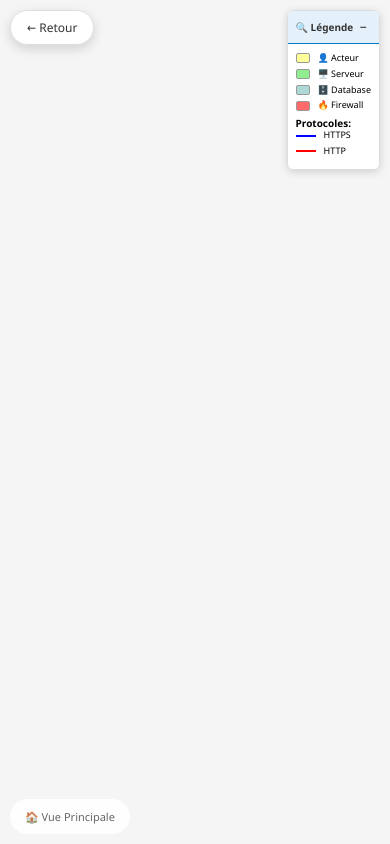
After one commit to ellipse2v/pytmThreatModeling, a Flask app: template threat_analysis/templates/navigable_diagram_template.html in a window 390 px wide. The commit adds this page. Run offline with Flask 3, Linux system fonts and the light colour scheme; the template is opened without the code that fills it, so the values that code supplies are empty; some libraries are stand-ins or nearby versions.

Commit message:
I've finished adding support for hierarchical threat models.
To do this, I introduced a new `--project` command-line argument. When you use this flag, the tool will recursively generate reports for a project directory containing your markdown threat models. I also made it possible for the main model to link to sub-models using the `submodel` attribute on a server element.

The generated output for a project now includes:
- A single navigable HTML file showing diagrams for all models in the project.
- Clickable nodes in the diagrams to help you navigate between the main model and sub-models.
- Breadcrumb navigation and a "back" button in the navigable HTML.
- A separate, standard HTML threat report for each model.
- A separate SVG file for each model.
- A well-defined output directory structure for the project.

This new feature should allow for better organization and navigation of complex threat models by separating the navigable diagram view from the detailed threat reports, just as you requested.

```diff
--- /dev/null
+++ b/threat_analysis/templates/navigable_diagram_template.html
@@ -0,0 +1,388 @@
+<!DOCTYPE html>
+<html lang="fr">
+<head>
+    <meta charset="UTF-8">
+    <meta name="viewport" content="width=device-width, initial-scale=1.0">
+    <title>Diagrammes de Menaces Navigables - Threat Model</title>
+    <style>
+        body {
+            margin: 0;
+            padding: 0;
+            font-family: 'Segoe UI', Tahoma, Geneva, Verdana, sans-serif;
+            background-color: #f5f5f5;
+            overflow: hidden;
+            user-select: none;
+        }
+
+        .diagram-container {
+            position: relative;
+            width: 100vw;
+            height: 100vh;
+            display: flex;
+            justify-content: center;
+            align-items: center;
+        }
+
+        .svg-container {
+            position: absolute;
+            top: 0;
+            left: 0;
+            right: 0;
+            bottom: 0;
+            display: none;
+            justify-content: center;
+            align-items: center;
+            background: white;
+            padding: 20px;
+            box-sizing: border-box;
+            opacity: 0;
+            transform: translateY(20px);
+            transition: opacity 0.3s ease, transform 0.3s ease;
+        }
+
+        .svg-container.active {
+            display: flex;
+            opacity: 1;
+            transform: translateY(0);
+        }
+
+        .svg-container svg {
+            max-width: 100%;
+            max-height: 100%;
+            object-fit: contain;
+            filter: drop-shadow(0 4px 8px rgba(0, 0, 0, 0.1));
+        }
+
+        /* Back Button */
+        .back-button {
+            position: absolute;
+            top: 20px;
+            left: 20px;
+            z-index: 1002;
+            background: rgba(255, 255, 255, 0.95);
+            border: 1px solid #ddd;
+            border-radius: 25px;
+            padding: 10px 20px;
+            box-shadow: 0 4px 12px rgba(0, 0, 0, 0.15);
+            backdrop-filter: blur(10px);
+            cursor: pointer;
+            transition: all 0.2s ease;
+            font-size: 14px;
+            color: #333;
+            display: none;
+            align-items: center;
+            gap: 8px;
+        }
+
+        .back-button.visible {
+            display: flex;
+        }
+
+        .back-button:hover {
+            background: rgba(255, 255, 255, 1);
+            transform: translateY(-2px);
+            box-shadow: 0 6px 16px rgba(0, 0, 0, 0.2);
+        }
+
+        .back-button:active {
+            transform: translateY(0);
+        }
+
+        /* Clickable elements in SVG */
+        .clickable-element {
+            cursor: pointer;
+            transition: all 0.3s ease;
+        }
+
+        .clickable-element:hover {
+            filter: brightness(1.2);
+            transform: scale(1.05);
+        }
+
+        /* Legend styles */
+        .legend {
+            position: absolute;
+            top: 20px;
+            right: 20px;
+            background: rgba(255, 255, 255, 0.95);
+            border: 1px solid #ddd;
+            border-radius: 6px;
+            box-shadow: 0 2px 8px rgba(0, 0, 0, 0.15);
+            backdrop-filter: blur(10px);
+            min-width: 90px;
+            max-width: 140px;
+            z-index: 1000;
+            transition: all 0.3s ease;
+            cursor: move;
+        }
+
+        .legend:hover {
+            background: rgba(255, 255, 255, 0.98);
+            box-shadow: 0 4px 12px rgba(0, 0, 0, 0.2);
+        }
+
+        .legend-header {
+            display: flex;
+            justify-content: space-between;
+            align-items: center;
+            padding: 8px;
+            border-bottom: 1px solid #007acc;
+            background: rgba(0, 122, 204, 0.1);
+            border-radius: 6px 6px 0 0;
+        }
+
+        .legend-title {
+            font-weight: bold;
+            font-size: 10px;
+            color: #333;
+            display: flex;
+            align-items: center;
+            gap: 3px;
+            margin: 0;
+        }
+
+        .legend-toggle {
+            background: none;
+            border: none;
+            cursor: pointer;
+            font-size: 12px;
+            padding: 0;
+            width: 16px;
+            height: 16px;
+            display: flex;
+            align-items: center;
+            justify-content: center;
+            border-radius: 2px;
+            transition: background-color 0.2s;
+        }
+
+        .legend-toggle:hover {
+            background-color: rgba(0, 122, 204, 0.2);
+        }
+
+        .legend-content {
+            padding: 8px;
+            line-height: 1.2;
+            transition: all 0.3s ease;
+        }
+
+        .legend-content.hidden {
+            display: none;
+        }
+
+        .legend-item {
+            display: flex;
+            align-items: center;
+            margin-bottom: 3px;
+            padding: 1px 0;
+            font-size: 9px;
+        }
+
+        .legend.hidden {
+            display: none;
+        }
+
+        /* Breadcrumb */
+        .breadcrumb {
+            position: absolute;
+            bottom: 20px;
+            left: 20px;
+            background: rgba(255, 255, 255, 0.9);
+            padding: 10px 15px;
+            border-radius: 20px;
+            font-size: 12px;
+            color: #666;
+            z-index: 1001;
+        }
+
+        /* Responsive */
+        @media (max-width: 768px) {
+            .back-button {
+                top: 10px;
+                left: 10px;
+                padding: 8px 16px;
+                font-size: 12px;
+            }
+
+            .legend {
+                right: 10px;
+                top: 10px;
+            }
+
+            .breadcrumb {
+                bottom: 10px;
+                left: 10px;
+                font-size: 11px;
+            }
+        }
+    </style>
+</head>
+<body>
+    <div class="diagram-container">
+        <!-- Back Button -->
+        <div class="back-button" id="back-button" onclick="goBack()">
+            ← Retour
+        </div>
+
+        <!-- Breadcrumb -->
+        <div class="breadcrumb" id="breadcrumb">
+            🏠 Vue Principale
+        </div>
+
+        {% for model in models %}
+        <div id="{{ model.id }}-diagram" class="svg-container {% if loop.first %}active{% endif %}">
+            <object data="{{ model.svg_path }}" type="image/svg+xml"></object>
+        </div>
+        {% endfor %}
+
+        <!-- Legend -->
+        <div class="legend" id="legend">
+            <div class="legend-header">
+                <div class="legend-title">🔍 Légende</div>
+                <button class="legend-toggle" onclick="toggleLegendContent()" title="Réduire/Étendre">
+                    <span id="toggle-icon">−</span>
+                </button>
+            </div>
+            <div class="legend-content" id="legend-content">
+                <div class="legend-item">
+                    <div style="width: 12px; height: 8px; background-color: #FFFF99; border: 1px solid #999; margin-right: 8px; border-radius: 2px;"></div>
+                    <span>👤 Acteur</span>
+                </div>
+                <div class="legend-item">
+                    <div style="width: 12px; height: 8px; background-color: #90EE90; border: 1px solid #999; margin-right: 8px; border-radius: 2px;"></div>
+                    <span>🖥️ Serveur</span>
+                </div>
+                <div class="legend-item">
+                    <div style="width: 12px; height: 8px; background-color: #ADD8D6; border: 1px solid #999; margin-right: 8px; border-radius: 2px;"></div>
+                    <span>🗄️ Database</span>
+                </div>
+                <div class="legend-item">
+                    <div style="width: 12px; height: 8px; background-color: #FF6B6B; border: 1px solid #999; margin-right: 8px; border-radius: 2px;"></div>
+                    <span>🔥 Firewall</span>
+                </div>
+                <div style="margin-top: 5px; font-weight: bold; font-size: 10px;">Protocoles:</div>
+                <div class="legend-item">
+                    <div style="width: 20px; height: 2px; background-color: blue; margin-right: 8px;"></div>
+                    <span>HTTPS</span>
+                </div>
+                <div class="legend-item">
+                    <div style="width: 20px; height: 2px; background-color: red; margin-right: 8px;"></div>
+                    <span>HTTP</span>
+                </div>
+            </div>
+        </div>
+    </div>
+
+    <script>
+        let currentDiagram = '{{ models[0].id }}';
+        let navigationHistory = ['{{ models[0].id }}'];
+
+        const diagrams = {
+            {% for model in models %}
+            '{{ model.id }}': {
+                element: '{{ model.id }}-diagram',
+                title: '{{ model.id }}',
+                breadcrumb: '{{ model.breadcrumb }}',
+                parent: '{{ model.parent_id }}'
+            },
+            {% endfor %}
+        };
+
+        function showDiagram(diagramId) {
+            if (!diagrams[diagramId]) return;
+
+            // Add to history if navigating forward
+            if (currentDiagram !== diagramId && !navigationHistory.includes(diagramId)) {
+                navigationHistory.push(diagramId);
+            }
+
+            // Hide all diagrams
+            document.querySelectorAll('.svg-container').forEach(container => {
+                container.classList.remove('active');
+            });
+
+            // Show target diagram
+            const targetElement = document.getElementById(diagrams[diagramId].element);
+            if (targetElement) {
+                setTimeout(() => {
+                    targetElement.classList.add('active');
+                }, 50);
+
+                // Update breadcrumb
+                document.getElementById('breadcrumb').textContent = diagrams[diagramId].breadcrumb;
+
+                // Update document title
+                document.title = `${diagrams[diagramId].title} - Threat Model`;
+
+                currentDiagram = diagramId;
+
+                // Show/hide back button
+                updateBackButton();
+
+                // Add to browser history
+                history.pushState({diagramId: diagramId}, '', `#${diagramId}`);
+            }
+        }
+
+        function goBack() {
+            const parentDiagram = diagrams[currentDiagram]?.parent;
+            if (parentDiagram) {
+                // Remove current from history
+                navigationHistory = navigationHistory.filter(id => id !== currentDiagram);
+                showDiagram(parentDiagram);
+            }
+        }
+
+        function updateBackButton() {
+            const backButton = document.getElementById('back-button');
+            const hasParent = diagrams[currentDiagram]?.parent !== null;
+
+            if (hasParent) {
+                backButton.classList.add('visible');
+            } else {
+                backButton.classList.remove('visible');
+            }
+        }
+
+        function toggleLegendContent() {
+            const content = document.getElementById('legend-content');
+            const icon = document.getElementById('toggle-icon');
+
+            if (content.classList.contains('hidden')) {
+                content.classList.remove('hidden');
+                icon.textContent = '−';
+            } else {
+                content.classList.add('hidden');
+                icon.textContent = '+';
+            }
+        }
+
+        // Handle browser back/forward
+        window.addEventListener('popstate', function(event) {
+            if (event.state && event.state.diagramId) {
+                currentDiagram = event.state.diagramId;
+                showDiagram(currentDiagram);
+            }
+        });
+
+        // Initialize from URL hash on page load
+        window.addEventListener('DOMContentLoaded', function() {
+            const hash = window.location.hash.substring(1);
+            if (hash && diagrams[hash]) {
+                showDiagram(hash);
+            } else {
+                // Set initial state
+                updateBackButton();
+                history.replaceState({diagramId: 'main'}, '', '#main');
+            }
+        });
+
+        // Keyboard navigation
+        document.addEventListener('keydown', function(event) {
+            if (event.key === 'Escape') {
+                goBack();
+            }
+        });
+    </script>
+</body>
+</html>
```
Also changed, not shown: threat_analysis/__main__.py (+12 -34 lines), threat_analysis/generation/diagram_generator.py (+4 -36 lines), threat_analysis/generation/report_generator.py (+52 -46 lines), threat_analysis/templates/report_template.html (+0 -38 lines).
